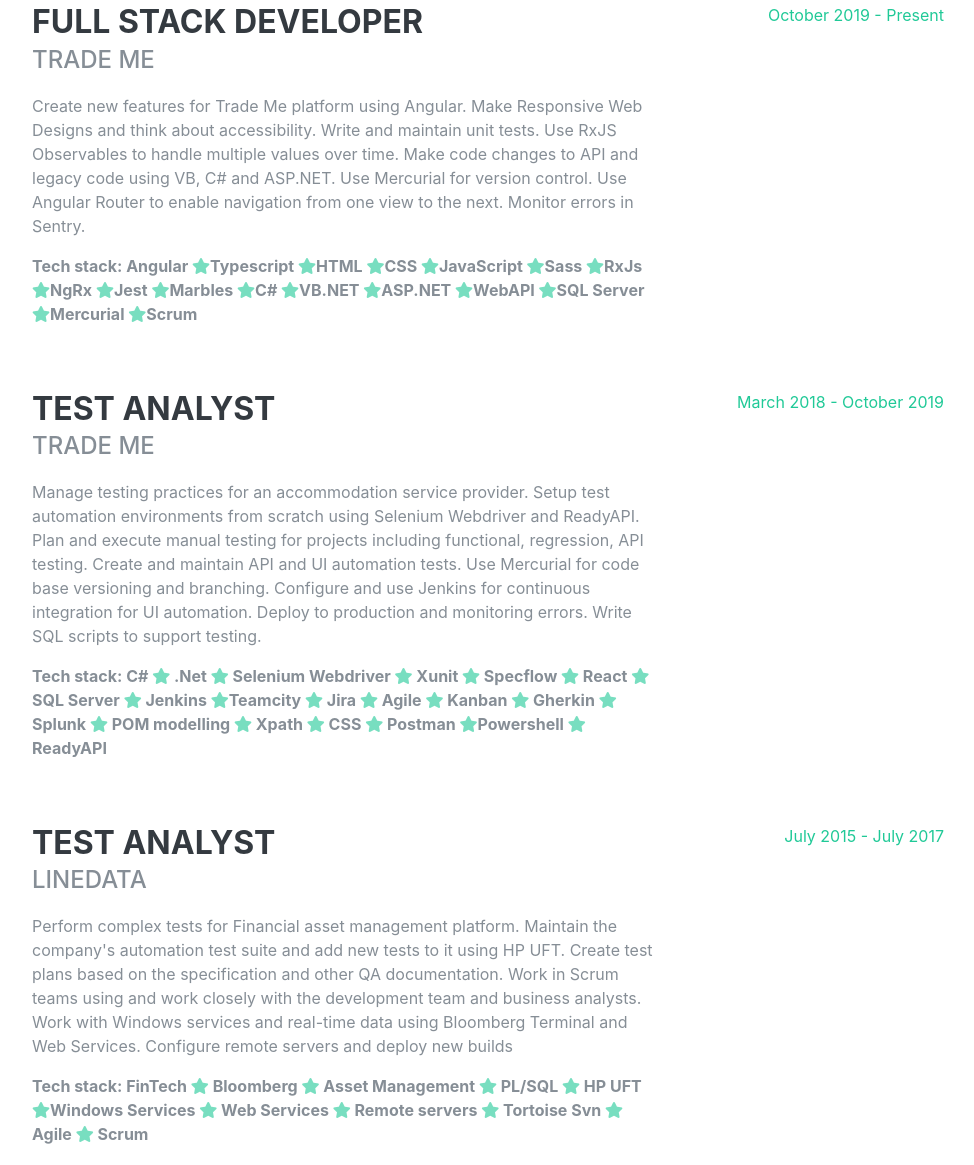
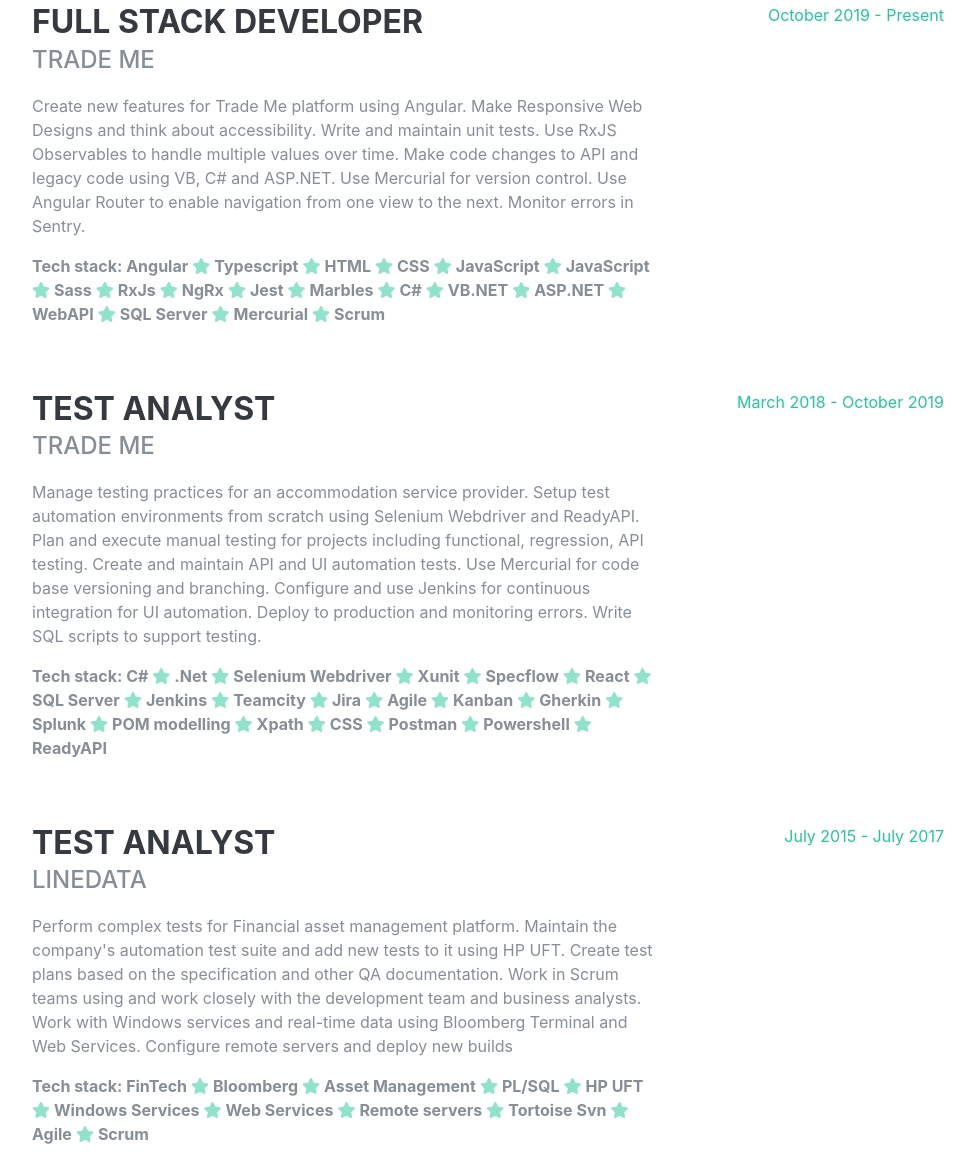
Before and after one commit to zandazvidrina/portfolio, a Gatsby site: page / in a window 1280 px wide. Shown: the part 961-2126 px from the top of the page, without its empty margins (288-1262 px from the left). Built offline with nearby package versions, Linux system fonts and the light colour scheme; Gatsby itself is replaced by a stand-in of ours; a web font is replaced by a local one.

Commit message:
fixed burger and styled stars

```diff
--- a/src/assets/sass/_global.scss
+++ b/src/assets/sass/_global.scss
@@ -81,5 +81,15 @@
 
 .fas.fa-star {
   color: $primary;
-  opacity: 0.6;
+  opacity: 0.5;
+  padding-right: 4px;
 }
+
+.zz-techStackSpan:last-of-type {
+  .fas.fa-star{
+  display: none;
+  }
+}
+.zz-techStack-skill {
+  padding-right: 4px;
+}
--- a/src/components/Sidebar.js
+++ b/src/components/Sidebar.js
@@ -68,9 +68,9 @@
             {tabs.map((tab, i) => {
               const { href, content } = tab;
               return (
-                <li className="nav-item" key={href}>
+                <li className="nav-item" key={href} onClick={this.toggleNavbar}>
                   <Scroll type="id" element={href}>
-                    <a onClick={this.toggleNavbar} className="nav-link" href={`#${href}`}>
+                    <a className="nav-link" href={`#${href}`}>
                       {content}
                     </a>
                   </Scroll>
--- a/src/pages/index.js
+++ b/src/pages/index.js
@@ -5,6 +5,21 @@
 // import { Link } from 'gatsby';
 import Sidebar from '../components/Sidebar';
 import config from '../../config';
+
+const techStackList = [['Angular','Typescript','HTML','CSS','JavaScript','JavaScript','Sass',
+'RxJs','NgRx','Jest','Marbles','C#','VB.NET','ASP.NET','WebAPI','SQL Server','Mercurial','Scrum'],
+['C#','.Net','Selenium Webdriver','Xunit','Specflow','React','SQL Server','Jenkins','Teamcity',
+'Jira','Agile','Kanban','Gherkin','Splunk','POM modelling','Xpath','CSS','Postman','Powershell','ReadyAPI'],
+['FinTech','Bloomberg','Asset Management','PL/SQL','HP UFT','Windows Services','Web Services','Remote servers',
+'Tortoise Svn','Agile','Scrum']];
+
+const techStack = techStackList.map((list) =>list.map((value) =>
+<span className="zz-techStackSpan"><span className="zz-techStack-skill">{value}</span>
+<i className="fas fa-star"></i>
+</span>
+));
+
+
 const IndexPage = () => (
   <Layout>
     <Sidebar />
@@ -27,8 +42,8 @@
             <div className="zz-subheading subheading mb-5">
               <div className="zz-address-phone">
                 {config.address} <span className="zz-separator">·&nbsp;</span>
-                <span>{config.phone} </span>
-                <span className="zz-separator">·&nbsp;</span>
+                <a href={`tel:${config.phone}`}>{config.phone}</a>
+                <span className="zz-separator">&nbsp;·&nbsp;</span>
               </div>
               <a href={`mailto:${config.email}`}>{config.email}</a>
             </div>
@@ -76,23 +91,8 @@
               </p>
               <p>
                 <strong>
-                  Tech stack: Angular <i className="fas fa-star"></i>
-                  Typescript <i className="fas fa-star"></i>
-                  HTML <i className="fas fa-star"></i>
-                  CSS <i className="fas fa-star"></i>
-                  JavaScript <i className="fas fa-star"></i>
-                  Sass <i className="fas fa-star"></i>
-                  RxJs <i className="fas fa-star"></i>
-                  NgRx <i className="fas fa-star"></i>
-                  Jest <i className="fas fa-star"></i>
-                  Marbles <i className="fas fa-star"></i>
-                  C# <i className="fas fa-star"></i>
-                  VB.NET <i className="fas fa-star"></i>
-                  ASP.NET <i className="fas fa-star"></i>
-                  WebAPI <i className="fas fa-star"></i>
-                  SQL Server <i className="fas fa-star"></i>
-                  Mercurial <i className="fas fa-star"></i>
-                  Scrum
+                  Tech stack:&nbsp;
+                  {techStack[0]}
                 </strong>
               </p>
             </div>
@@ -116,25 +116,8 @@
               </p>
               <p>
                 <strong>
-                  Tech stack: C# <i className="fas fa-star"></i> .Net{' '}
-                  <i className="fas fa-star"></i> Selenium Webdriver{' '}
-                  <i className="fas fa-star"></i> Xunit{' '}
-                  <i className="fas fa-star"></i> Specflow{' '}
-                  <i className="fas fa-star"></i> React{' '}
-                  <i className="fas fa-star"></i> SQL Server{' '}
-                  <i className="fas fa-star"></i> Jenkins{' '}
-                  <i className="fas fa-star"></i>
-                  Teamcity <i className="fas fa-star"></i> Jira{' '}
-                  <i className="fas fa-star"></i> Agile{' '}
-                  <i className="fas fa-star"></i> Kanban{' '}
-                  <i className="fas fa-star"></i> Gherkin{' '}
-                  <i className="fas fa-star"></i> Splunk{' '}
-                  <i className="fas fa-star"></i> POM modelling{' '}
-                  <i className="fas fa-star"></i> Xpath{' '}
-                  <i className="fas fa-star"></i> CSS{' '}
-                  <i className="fas fa-star"></i> Postman{' '}
-                  <i className="fas fa-star"></i>
-                  Powershell <i className="fas fa-star"></i> ReadyAPI
+                  Tech stack:&nbsp;
+                  {techStack[1]}
                 </strong>
               </p>
             </div>
@@ -159,16 +142,8 @@
               </p>
               <p>
                 <strong>
-                  Tech stack: FinTech <i className="fas fa-star"></i>{' '}
-                  Bloomberg <i className="fas fa-star"></i> Asset
-                  Management <i className="fas fa-star"></i> PL/SQL{' '}
-                  <i className="fas fa-star"></i> HP UFT{' '}
-                  <i className="fas fa-star"></i>
-                  Windows Services <i className="fas fa-star"></i> Web
-                  Services <i className="fas fa-star"></i> Remote servers{' '}
-                  <i className="fas fa-star"></i> Tortoise Svn{' '}
-                  <i className="fas fa-star"></i> Agile{' '}
-                  <i className="fas fa-star"></i> Scrum
+                  Tech stack:&nbsp;
+                  {techStack[2]}
                 </strong>
               </p>
             </div>
```
